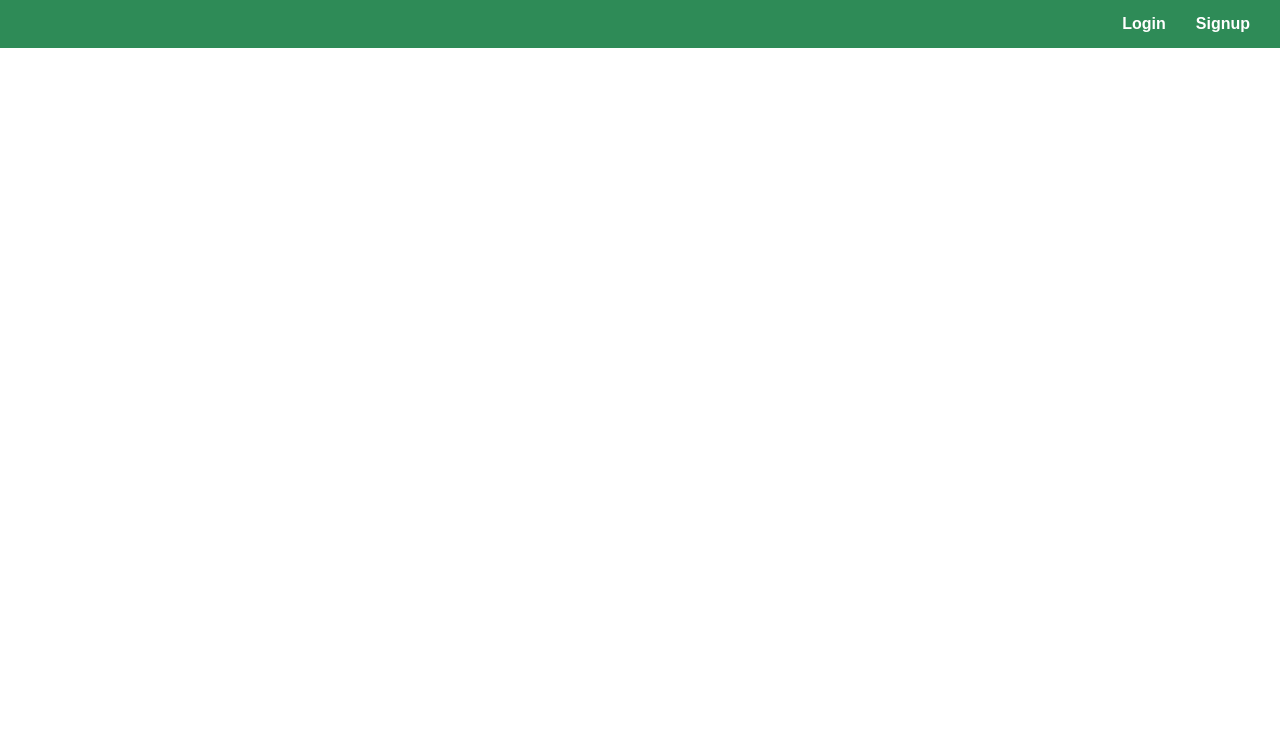
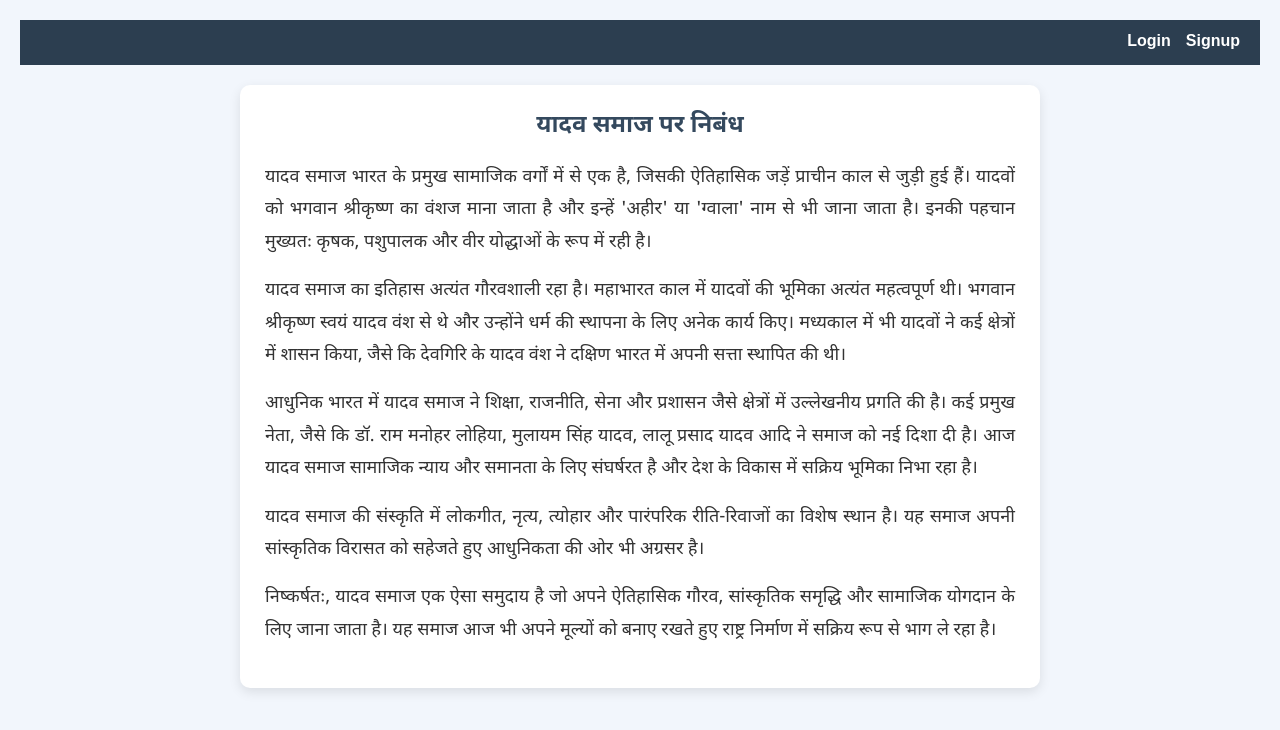
Before and after one commit to chandruydv805026/my-web, a website: page public/index.html in a window 1280 px wide. Drawn offline with Linux system fonts and the light colour scheme.

Commit message:
Update index.html

```diff
--- a/public/index.html
+++ b/public/index.html
@@ -1,22 +1,127 @@
 <!DOCTYPE html>
-<html lang="en">
+<html lang="hi">
 <head>
   <meta charset="UTF-8">
-  <title>Vegetable Store</title>
-  <link rel="stylesheet" href="login.css">
+  <meta name="viewport" content="width=device-width, initial-scale=1.0">
+  <title>यादव समाज पर निबंध</title>
+  <link href="https://fonts.googleapis.com/css2?family=Noto+Sans+Devanagari&display=swap" rel="stylesheet">
+  <style>
+    * {
+      box-sizing: border-box;
+      margin: 0;
+      padding: 0;
+    }
 
+    body {
+      font-family: 'Noto Sans Devanagari', sans-serif;
+      background-color: #f2f6fc;
+      padding: 20px;
+    }
+
+    nav {
+      background-color: #2c3e50;
+      padding: 12px 20px;
+      display: flex;
+      justify-content: flex-end;
+      flex-wrap: wrap;
+    }
+
+    nav a {
+      color: #fff;
+      text-decoration: none;
+      margin-left: 15px;
+      font-weight: bold;
+      font-size: 16px;
+    }
+
+    nav a:hover {
+      color: #ffd700;
+    }
+
+    .container {
+      background-color: #ffffff;
+      max-width: 800px;
+      margin: 20px auto;
+      padding: 25px;
+      border-radius: 10px;
+      box-shadow: 0 4px 12px rgba(0,0,0,0.1);
+    }
+
+    h1 {
+      text-align: center;
+      color: #34495e;
+      font-size: 24px;
+      margin-bottom: 20px;
+    }
+
+    p {
+      font-size: 18px;
+      color: #333;
+      line-height: 1.8;
+      margin-bottom: 16px;
+      text-align: justify;
+    }
+
+    @media (max-width: 600px) {
+      body {
+        padding: 10px;
+      }
+
+      nav {
+        justify-content: center;
+      }
+
+      nav a {
+        margin: 8px;
+        font-size: 15px;
+      }
+
+      .container {
+        padding: 20px;
+      }
+
+      h1 {
+        font-size: 20px;
+      }
+
+      p {
+        font-size: 16px;
+      }
+    }
+  </style>
 </head>
 <body>
 
- <!-- Navigation Bar -->
-  <nav style="display: flex; justify-content: flex-end;">
-     <div class="nav-right">
-       <a href="login.html">Login</a>
-      <a href="signup.html">Signup</a>
+  <!-- Navigation Bar -->
+  <nav>
+    <a href="login.html">Login</a>
+    <a href="signup.html">Signup</a>
+  </nav>
 
-    </div>
-  </nav>
-<script src="cart.js"></script>
+  <!-- Essay Content -->
+  <div class="container">
+    <h1>यादव समाज पर निबंध</h1>
+
+    <p>
+      यादव समाज भारत के प्रमुख सामाजिक वर्गों में से एक है, जिसकी ऐतिहासिक जड़ें प्राचीन काल से जुड़ी हुई हैं। यादवों को भगवान श्रीकृष्ण का वंशज माना जाता है और इन्हें 'अहीर' या 'ग्वाला' नाम से भी जाना जाता है। इनकी पहचान मुख्यतः कृषक, पशुपालक और वीर योद्धाओं के रूप में रही है।
+    </p>
+
+    <p>
+      यादव समाज का इतिहास अत्यंत गौरवशाली रहा है। महाभारत काल में यादवों की भूमिका अत्यंत महत्वपूर्ण थी। भगवान श्रीकृष्ण स्वयं यादव वंश से थे और उन्होंने धर्म की स्थापना के लिए अनेक कार्य किए। मध्यकाल में भी यादवों ने कई क्षेत्रों में शासन किया, जैसे कि देवगिरि के यादव वंश ने दक्षिण भारत में अपनी सत्ता स्थापित की थी।
+    </p>
+
+    <p>
+      आधुनिक भारत में यादव समाज ने शिक्षा, राजनीति, सेना और प्रशासन जैसे क्षेत्रों में उल्लेखनीय प्रगति की है। कई प्रमुख नेता, जैसे कि डॉ. राम मनोहर लोहिया, मुलायम सिंह यादव, लालू प्रसाद यादव आदि ने समाज को नई दिशा दी है। आज यादव समाज सामाजिक न्याय और समानता के लिए संघर्षरत है और देश के विकास में सक्रिय भूमिका निभा रहा है।
+    </p>
+
+    <p>
+      यादव समाज की संस्कृति में लोकगीत, नृत्य, त्योहार और पारंपरिक रीति-रिवाजों का विशेष स्थान है। यह समाज अपनी सांस्कृतिक विरासत को सहेजते हुए आधुनिकता की ओर भी अग्रसर है।
+    </p>
+
+    <p>
+      निष्कर्षतः, यादव समाज एक ऐसा समुदाय है जो अपने ऐतिहासिक गौरव, सांस्कृतिक समृद्धि और सामाजिक योगदान के लिए जाना जाता है। यह समाज आज भी अपने मूल्यों को बनाए रखते हुए राष्ट्र निर्माण में सक्रिय रूप से भाग ले रहा है।
+    </p>
+  </div>
+
 </body>
-
 </html>
```
